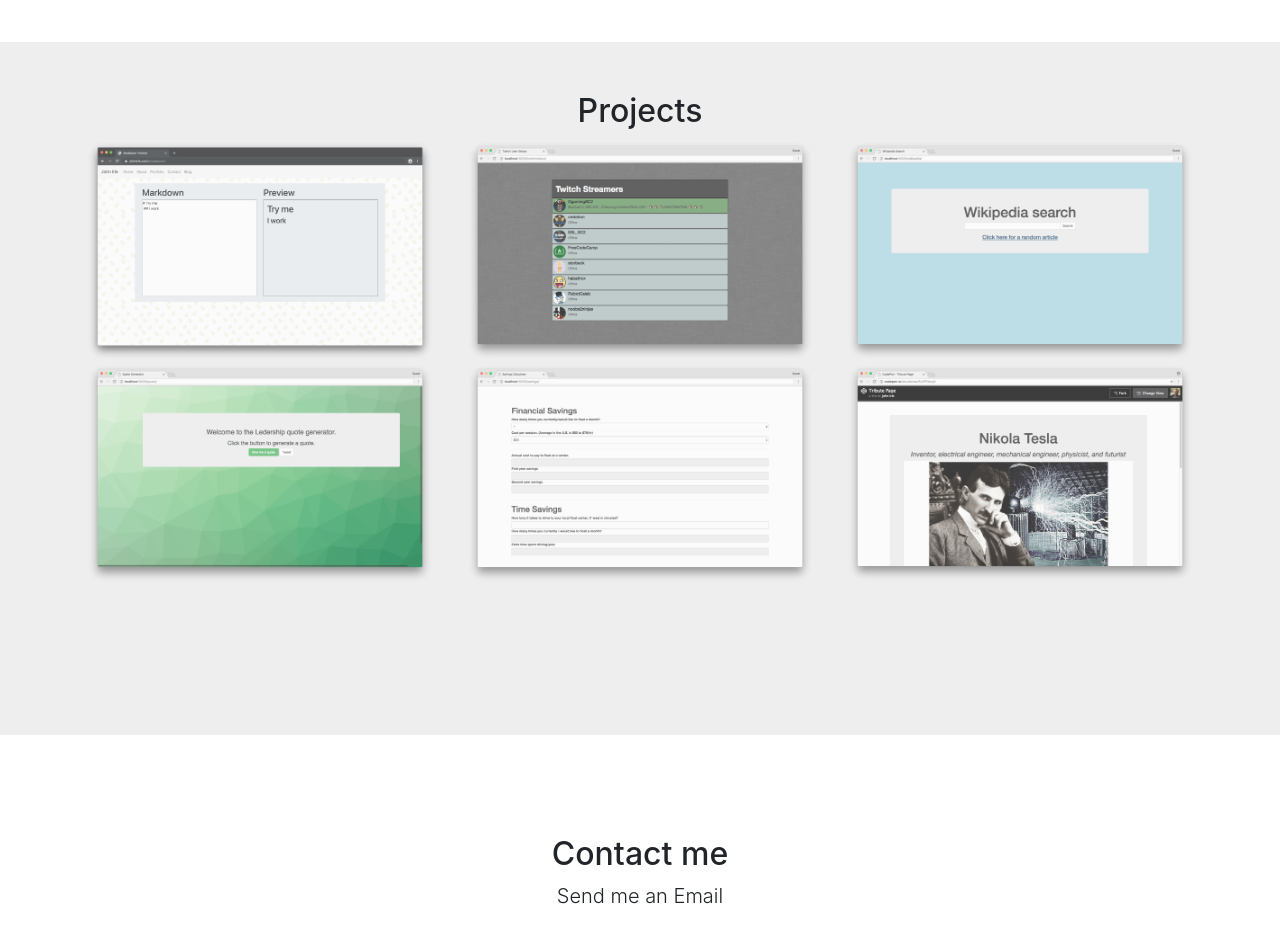
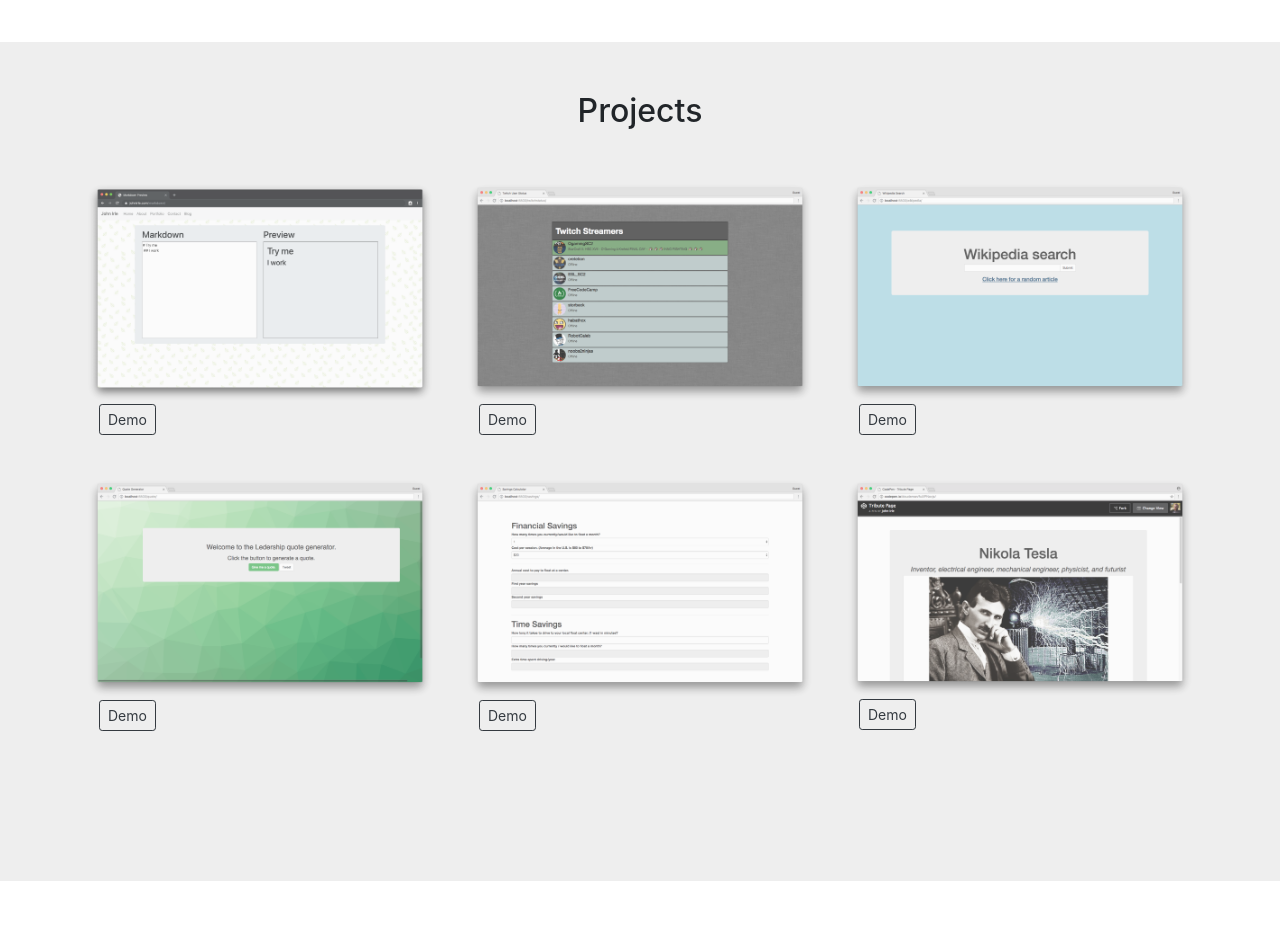
Before and after one commit to JohnIrle/Portfolio, a React (Create React App) app: page / in a window 1280 px wide. Shown: the part 1180-2111 px from the top of the page. Built offline with nearby package versions, Linux system fonts and the light colour scheme.

Commit message:
Add button links to code and demo and name.

```diff
--- a/src/components/PortfolioItem.js
+++ b/src/components/PortfolioItem.js
@@ -1,14 +1,31 @@
-import React from 'react';
-import { Col, Image } from 'react-bootstrap'
+import React from "react";
+import { Col, Image, Button } from "react-bootstrap";
 
 function PortfolioItem(props) {
-  return (
-    <Col span={"auto"} lg={true}>
-      < a href={props.url} >
-        <Image src={props.img} alt="props.alt" fluid />
-      </a >
-    </Col >
-  );
+    return (
+        <Col span={"auto"} lg={true} style={{ marginTop: "3%" }}>
+            <h5 className="portfolio-items-link">{props.name}</h5>
+            <a href={props.url}>
+                <Image src={props.img} alt="props.alt" fluid />
+            </a>
+            <div className="portfolio-items-link">
+                {props.url && (
+                    <Button href={props.url} variant="outline-dark" size="sm">
+                        Demo
+                    </Button>
+                )}
+                {props.github && (
+                    <Button
+                        href={props.github}
+                        variant="outline-dark"
+                        size="sm"
+                    >
+                        Code
+                    </Button>
+                )}
+            </div>
+        </Col>
+    );
 }
 
 export default PortfolioItem;
```
